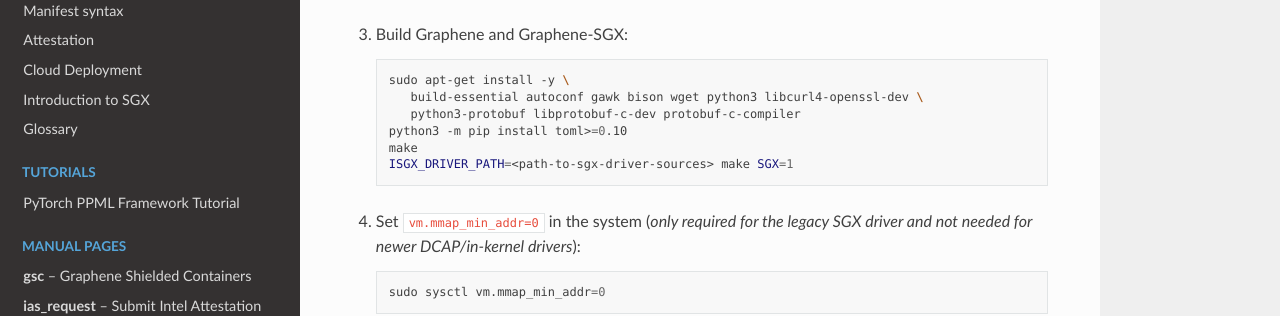
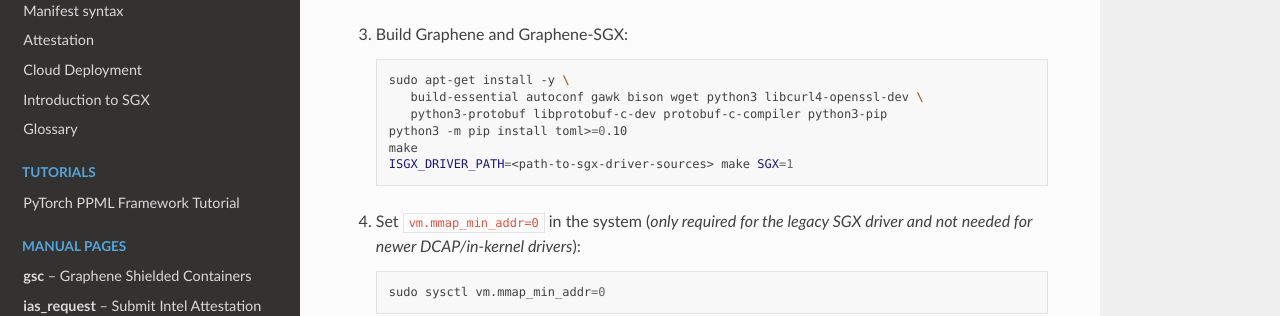
Before and after one commit to aeropittura/vaultrun, a Sphinx documentation site: the page built from Documentation/quickstart.rst, in a window 1280 px wide and 900 px high, scrolled down 1246 px. Shown: the part 153-469 px from the top of the window. Built offline with Sphinx 7.4.7 and the Read the Docs theme 2.0.0, drawn with Linux system fonts in a browser that asks for light colours.

Commit message:
[Docs] Add python3-pip as requirement
Signed-off-by: Nils Hanke <nils.hanke@rub.de>

Original-author: Nils Hanke <nils.hanke@rub.de>
Original-committer: Michał Kowalczyk <mkow@invisiblethingslab.com>
Original-commit: 8b31d1d2620d2d47f5ef0269cc7033f5e7649506

```diff
--- a/Documentation/building.rst
+++ b/Documentation/building.rst
@@ -63,14 +63,13 @@ Prerequisites
 Run the following commands on Ubuntu to install SGX-related dependencies::
 
     sudo apt-get install -y libprotobuf-c-dev protobuf-c-compiler \
-       libcurl4-openssl-dev
+       libcurl4-openssl-dev python3-pip
     python3 -m pip install toml>=0.10
 
     # For Ubuntu 18.04
     sudo apt-get install -y python3-protobuf
 
     # For Ubuntu 16.04
-    sudo apt install -y python3-pip
     sudo /usr/bin/pip3 install protobuf
 
 2a. Install the Linux kernel patched with FSGSBASE
--- a/Documentation/cloud-deployment.rst
+++ b/Documentation/cloud-deployment.rst
@@ -28,7 +28,7 @@ Update and install the required packages for Graphene::
    sudo apt update
    sudo apt install -y \
        build-essential autoconf gawk bison wget python3 libcurl4-openssl-dev \
-       python3-protobuf libprotobuf-c-dev protobuf-c-compiler
+       python3-protobuf libprotobuf-c-dev protobuf-c-compiler python3-pip
    python3 -m pip install toml>=0.10
 
 Graphene requires the kernel to support FSGSBASE x86 instructions. Older Azure
--- a/Documentation/quickstart.rst
+++ b/Documentation/quickstart.rst
@@ -64,7 +64,7 @@ second command should list the process status of :command:`aesm_service`.
 
       sudo apt-get install -y \
          build-essential autoconf gawk bison wget python3 libcurl4-openssl-dev \
-         python3-protobuf libprotobuf-c-dev protobuf-c-compiler
+         python3-protobuf libprotobuf-c-dev protobuf-c-compiler python3-pip
       python3 -m pip install toml>=0.10
       make
       ISGX_DRIVER_PATH=<path-to-sgx-driver-sources> make SGX=1
```
